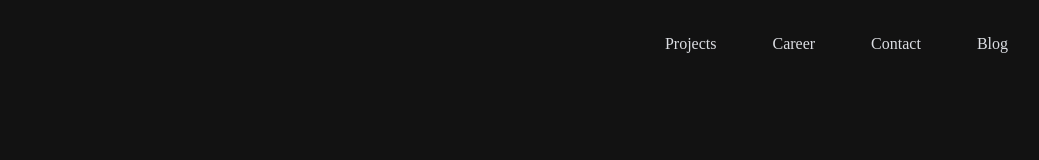
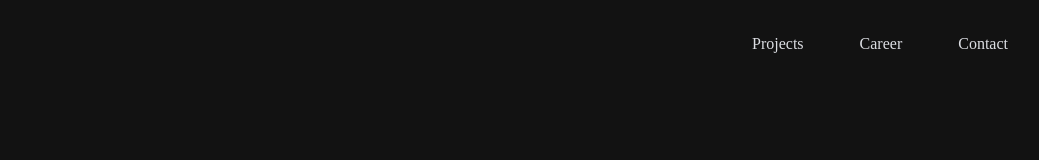
Before and after one commit to dv970406/blog, a Next.js app in the folder frontend/: page / in a window 1280 px wide. Shown: the top 160 px of the page, without its empty margins (112-1151 px from the left). Built offline with nearby package versions, Linux system fonts and the light colour scheme; a web font is replaced by a local one.

Commit message:
feat: Hide blog tab
- 블로그 탭 삭제

```diff
--- a/frontend/src/components/templates/layout/Header.tsx
+++ b/frontend/src/components/templates/layout/Header.tsx
@@ -14,10 +14,10 @@ const NAV_TABS = [
     href: "#contact",
     tabName: "Contact",
   },
-  {
-    href: "post",
-    tabName: "Blog",
-  },
+  // {
+  //   href: "post",
+  //   tabName: "Blog",
+  // },
 ];
 const Header = () => {
   return (
```
